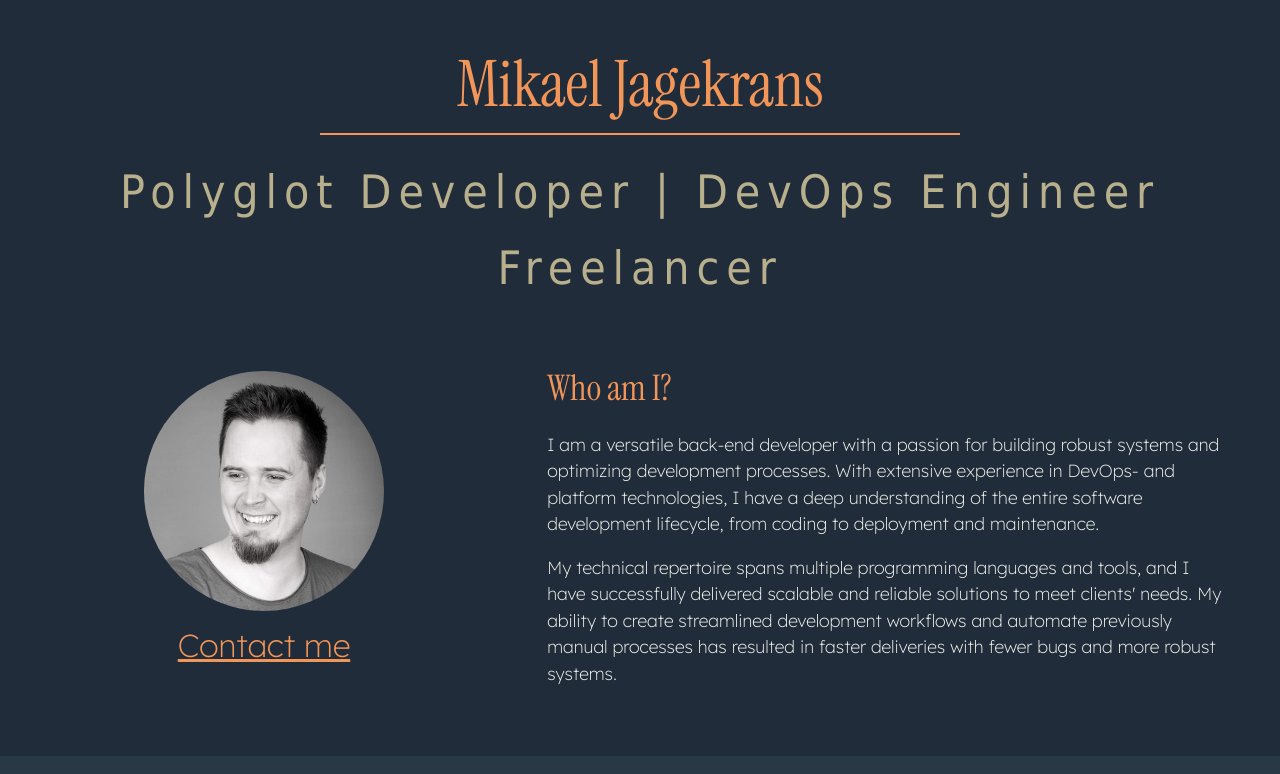
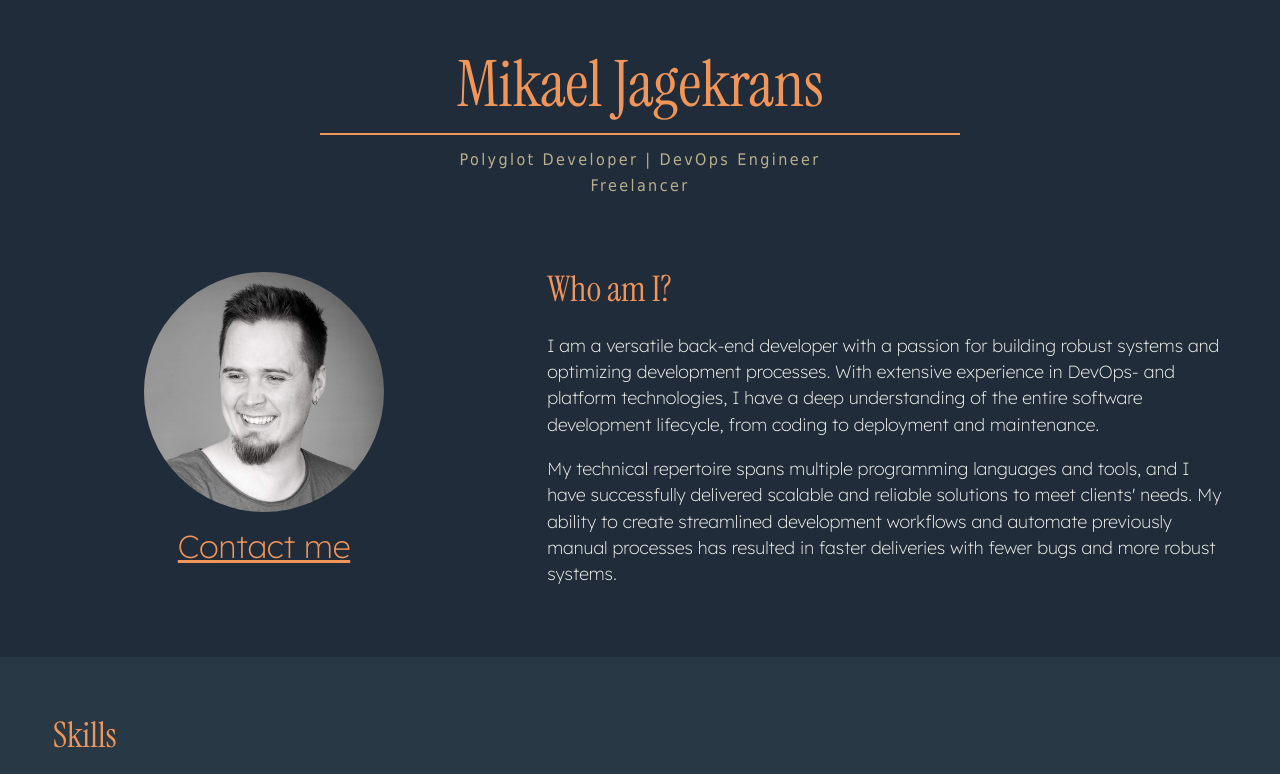
Before and after one commit to MickeJagekrans/jagekrans.dev, a website: page site/index.html in a window 1280 px wide. Shown: the top 774 px of the page. Drawn offline with Linux system fonts and the light colour scheme.

Commit message:
change all styles for element, not just one

```diff
--- a/site/css/styles.css
+++ b/site/css/styles.css
@@ -362,7 +362,7 @@ footer .copyright {
     font-size: 4em;
   }
 
-  #header-title-subtitle {
+  .header-title-subtitle {
     font-size: 1em;
   }
 
```
